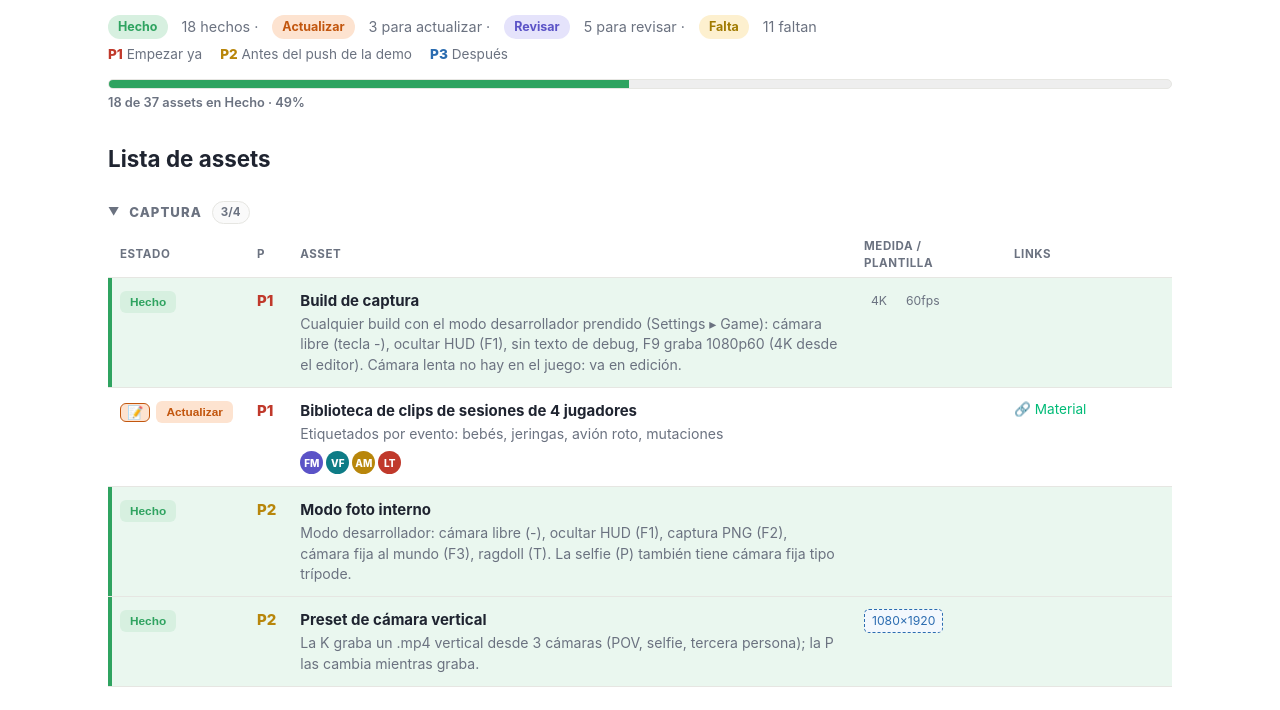
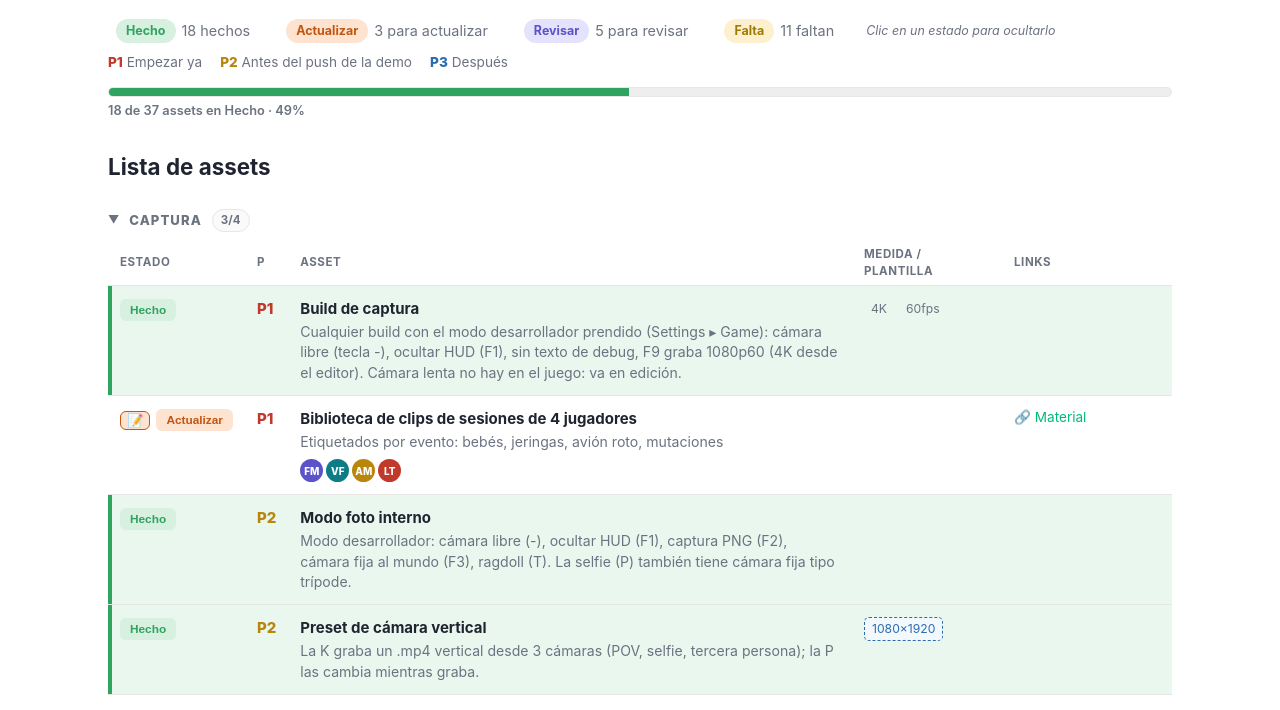
Before and after one commit to lucilatr/banana-assets-marketing, a plain HTML site: page index.html in a window 1280 px wide. Shown: the part 85-795 px from the top of the page. Drawn offline with Linux system fonts and the light colour scheme.

Commit message:
Filtro por estado: contadores clickeables ocultan/muestran items

```diff
--- a/app.js
+++ b/app.js
@@ -18,6 +18,7 @@
   var LS_LINKS  = "banana-assets-links-v1";
   var LS_NOTES  = "banana-assets-notes-v1";
   var LS_ASSIGN = "banana-assets-assign-v1";
+  var LS_FILTER = "banana-assets-filter-v1";
   var LS_COLLAP = "banana-assets-collapsed-v1";
   var LS_LANG   = "banana-assets-lang";
   var LS_TOKEN  = "banana-assets-gh-token";
@@ -27,6 +28,7 @@
   var linkStore      = load(LS_LINKS, {});
   var noteStore      = load(LS_NOTES, {});   // notas "qué hay que actualizar" por item
   var assignStore    = load(LS_ASSIGN, {});  // personas asignadas por item (array de nombres)
+  var hiddenStatus   = load(LS_FILTER, {});  // estados ocultos por el filtro (solo vista local)
   var collapsed      = load(LS_COLLAP, {});
   var lang           = localStorage.getItem(LS_LANG) || "es";
 
@@ -59,7 +61,9 @@
       autoSaved: "✓ Guardado", autoError: "⚠ Error (clic para reintentar)",
       autoTip: "Se guarda solo. Clic para guardar ahora.",
       noteTitle: "Nota", notePlaceholder: "Escribí una nota…",
-      noteSave: "Guardar nota", assignTitle: "Asignar a"
+      noteSave: "Guardar nota", assignTitle: "Asignar a",
+      filterHide: "Clic para ocultar este estado", filterShow: "Clic para volver a mostrarlo",
+      filterHint: "Clic en un estado para ocultarlo", filterEmpty: "No hay ítems para mostrar con el filtro actual."
     },
     en: {
       colEstado: "Status", colP: "P", colAsset: "Asset", colVideo: "Video",
@@ -84,7 +88,9 @@
       autoSaved: "✓ Saved", autoError: "⚠ Error (click to retry)",
       autoTip: "Saves automatically. Click to save now.",
       noteTitle: "Note", notePlaceholder: "Write a note…",
-      noteSave: "Save note", assignTitle: "Assign to"
+      noteSave: "Save note", assignTitle: "Assign to",
+      filterHide: "Click to hide this status", filterShow: "Click to show it again",
+      filterHint: "Click a status to hide it", filterEmpty: "No items to show with the current filter."
     }
   };
 
@@ -128,7 +134,10 @@
 
     var root = document.getElementById("sections");
     root.innerHTML = "";
-    CFG.sections.forEach(function (sec) { root.appendChild(renderSection(sec)); });
+    CFG.sections.forEach(function (sec) { var el = renderSection(sec); if (el) root.appendChild(el); });
+    if (!root.children.length) {
+      root.innerHTML = '<p class="empty-filter">' + UI[lang].filterEmpty + "</p>";
+    }
 
     renderProgress();
   }
@@ -143,11 +152,30 @@
 
   function renderSummary() {
     var t = UI[lang], c = counts();
-    document.getElementById("summary").innerHTML =
-      '<span class="chip hecho">' + t.st.hecho + "</span><span class='cnt'>" + c.hecho + " " + t.done + " ·</span>" +
-      '<span class="chip actualizar">' + t.st.actualizar + "</span><span class='cnt'>" + c.actualizar + " " + t.update + " ·</span>" +
-      '<span class="chip revisar">' + t.st.revisar + "</span><span class='cnt'>" + c.revisar + " " + t.review + " ·</span>" +
-      '<span class="chip falta">' + t.st.falta + "</span><span class='cnt'>" + c.falta + " " + t.missing + "</span>";
+    var el = document.getElementById("summary");
+    el.innerHTML = "";
+    var rows = [
+      { k: "hecho",      n: c.hecho,      w: t.done },
+      { k: "actualizar", n: c.actualizar, w: t.update },
+      { k: "revisar",    n: c.revisar,    w: t.review },
+      { k: "falta",      n: c.falta,      w: t.missing }
+    ];
+    rows.forEach(function (r) {
+      var b = document.createElement("button");
+      b.className = "filter-chip" + (hiddenStatus[r.k] ? " off" : "");
+      b.title = hiddenStatus[r.k] ? t.filterShow : t.filterHide;
+      b.innerHTML = '<span class="chip ' + r.k + '">' + t.st[r.k] + "</span>" +
+                    '<span class="cnt">' + r.n + " " + r.w + "</span>" +
+                    '<span class="eye">' + (hiddenStatus[r.k] ? "🚫" : "") + "</span>";
+      b.addEventListener("click", function () {
+        if (hiddenStatus[r.k]) delete hiddenStatus[r.k]; else hiddenStatus[r.k] = true;
+        save(LS_FILTER, hiddenStatus); render();
+      });
+      el.appendChild(b);
+    });
+    var hint = document.createElement("span");
+    hint.className = "filter-hint"; hint.textContent = t.filterHint;
+    el.appendChild(hint);
   }
 
   function renderLegend() {
@@ -169,6 +197,8 @@
   function renderSection(sec) {
     var t = UI[lang];
     var isVideo = sec.kind === "video";
+    var visible = sec.items.filter(function (it) { return !hiddenStatus[statusOf(sec.id, it)]; });
+    if (visible.length === 0) return null;    // toda la sección filtrada → no se muestra
     var done = sec.items.filter(function (it) { return statusOf(sec.id, it) === "hecho"; }).length;
     var isCollapsed = !!collapsed[sec.id];
 
@@ -213,7 +243,7 @@
                : '<th class="col-medida">' + t.colMedida + "</th>") +
       '<th class="col-links">' + t.colLinks + "</th></tr></thead>";
     var tbody = document.createElement("tbody");
-    sec.items.forEach(function (it) { tbody.appendChild(renderRow(sec, it, isVideo)); });
+    visible.forEach(function (it) { tbody.appendChild(renderRow(sec, it, isVideo)); });
     table.appendChild(tbody);
     wrap.appendChild(table);
     return wrap;
--- a/index.html
+++ b/index.html
@@ -57,6 +57,14 @@
     .chip.revisar   { background: var(--revisar-chip);   color: var(--revisar); }
     .chip.actualizar{ background: var(--actualizar-chip);color: var(--actualizar); }
     .summary .cnt { color: var(--ink-soft); }
+    .filter-chip { display: inline-flex; align-items: center; gap: 6px; background: none; border: 1px solid transparent;
+      font: inherit; font-size: .9rem; padding: 3px 7px; border-radius: 999px; cursor: pointer; }
+    .filter-chip:hover { background: var(--panel); border-color: var(--line); }
+    .filter-chip.off { opacity: .45; }
+    .filter-chip.off .chip { text-decoration: line-through; }
+    .filter-chip .eye { font-size: .72rem; }
+    .filter-hint { font-size: .78rem; color: var(--ink-soft); font-style: italic; margin-left: 4px; }
+    .empty-filter { color: var(--ink-soft); font-style: italic; padding: 20px 2px; }
 
     .legend { margin: 6px 0 0; display: flex; gap: 6px 18px; align-items: center; flex-wrap: wrap;
       font-size: .85rem; color: var(--ink-soft); }
@@ -212,7 +220,7 @@
     @media print {
       .toolbar, .lang-toggle, #reset-btn, .section-caret,
       .add-link, .link-pending, .link-edit, .folder-link.empty, .modal-back,
-      .note-btn, .note-pop, .assign-add, .assign-pop { display: none !important; }
+      .note-btn, .note-pop, .assign-add, .assign-pop, .filter-hint, .filter-chip .eye { display: none !important; }
       .wrap { max-width: none; padding: 0; }
       .section.collapsed table { display: table !important; }
       .section.collapsed .section-caret { display: none; }
```
